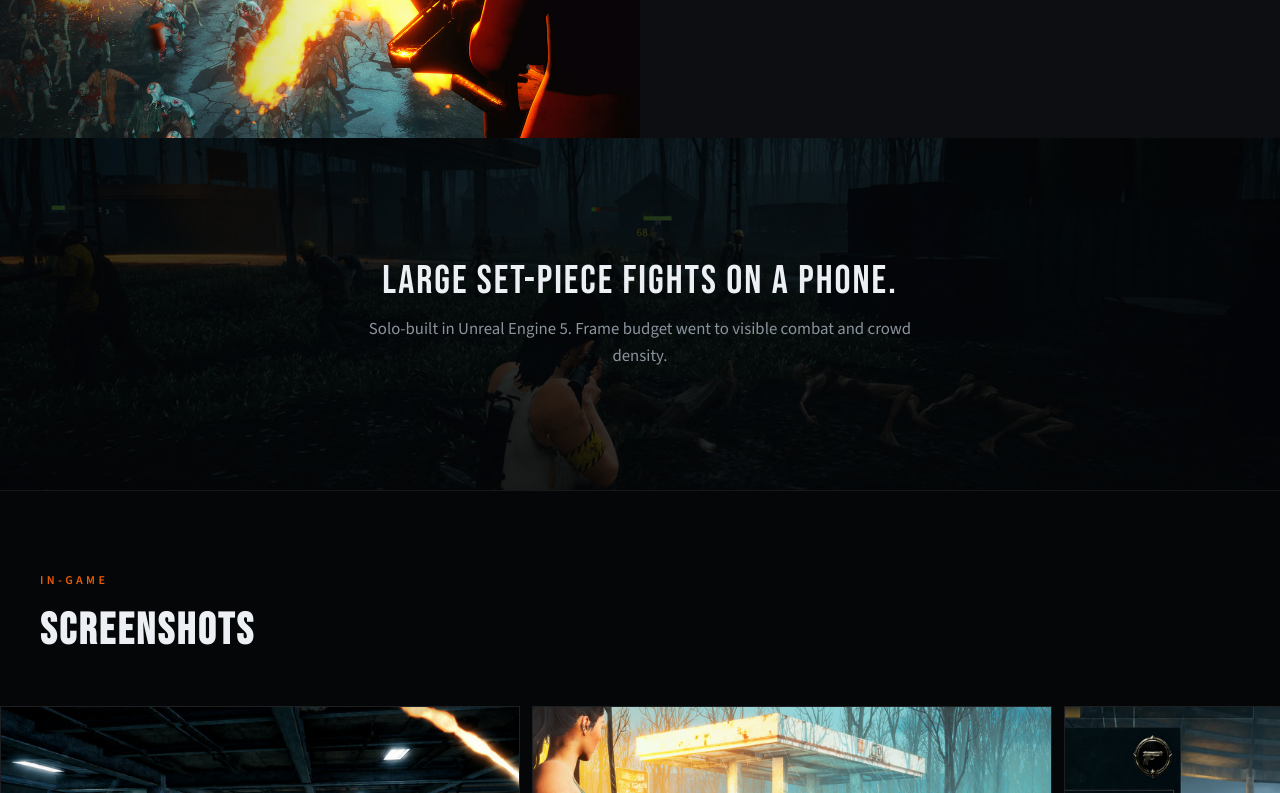
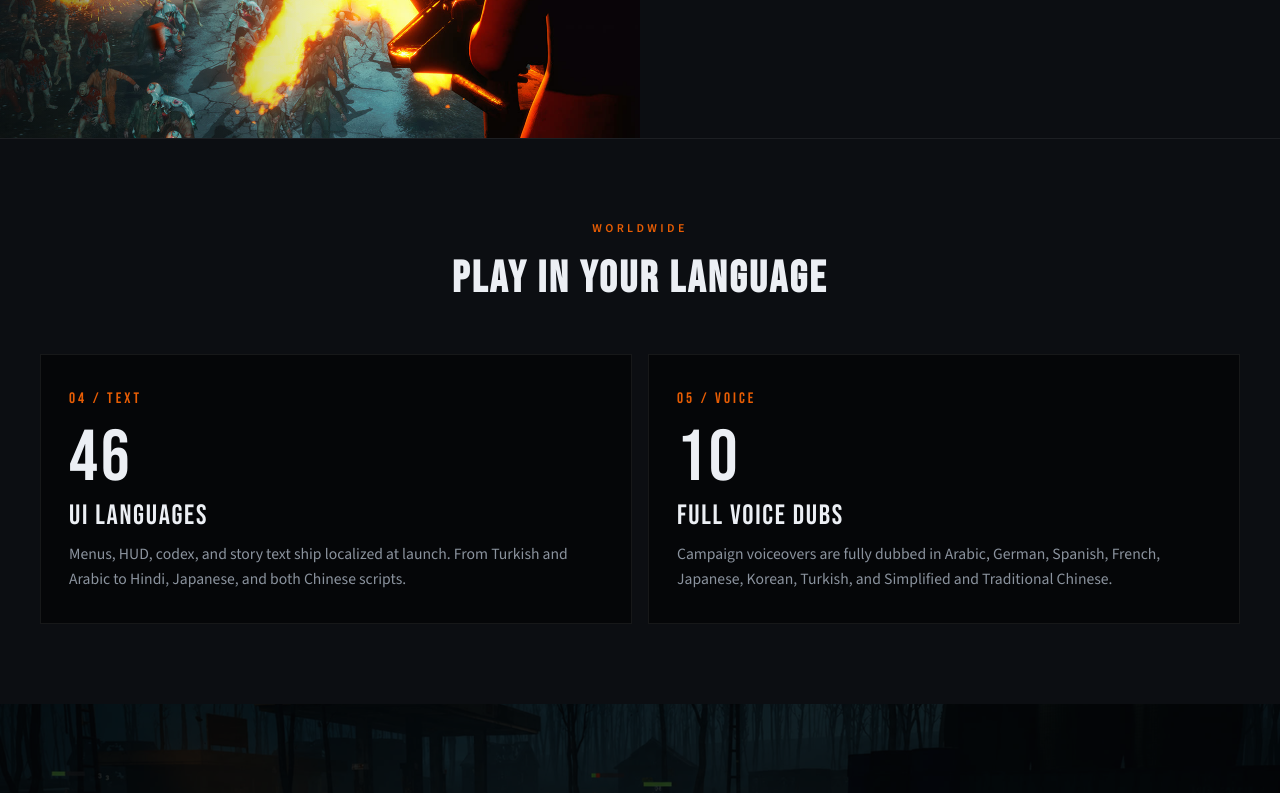
Before and after one commit to HakanErunsal/thelastline-site, a website: page index.html in a window 1280 px wide. Shown: the part 2007-2800 px from the top of the page. Drawn offline with nearby package versions, Linux system fonts and the light colour scheme.

Commit message:
Add localization feature section (46 UI languages, 10 voice dubs)

```diff
--- a/css/styles.css
+++ b/css/styles.css
@@ -408,6 +408,107 @@ body::after {
   font-size: 1.02rem;
 }
 
+/* Localization feature */
+
+.languages-section {
+  padding: 5rem 1.5rem;
+  background: var(--bg-panel);
+  border-top: 1px solid var(--line);
+}
+
+.languages-section__head {
+  width: min(100%, var(--max));
+  margin: 0 auto 2.5rem;
+  text-align: center;
+}
+
+.languages-section__label {
+  margin: 0 0 0.35rem;
+  font-size: 0.75rem;
+  font-weight: 600;
+  letter-spacing: 0.28em;
+  text-transform: uppercase;
+  color: var(--ember);
+}
+
+.languages-section__title {
+  margin: 0;
+  font-family: var(--font-display);
+  font-size: clamp(2rem, 4vw, 2.75rem);
+  letter-spacing: 0.06em;
+  text-transform: uppercase;
+}
+
+.languages-grid {
+  display: grid;
+  grid-template-columns: repeat(2, minmax(0, 1fr));
+  gap: 1rem;
+  width: min(100%, var(--max));
+  margin: 0 auto;
+}
+
+.languages-card {
+  padding: 2rem 1.75rem;
+  border: 1px solid var(--line);
+  background: var(--bg);
+}
+
+.languages-card__index {
+  margin: 0 0 0.75rem;
+  font-family: var(--font-display);
+  font-size: 0.95rem;
+  letter-spacing: 0.2em;
+  color: var(--ember);
+}
+
+.languages-card__stat {
+  margin: 0;
+  font-family: var(--font-display);
+  font-size: clamp(3rem, 8vw, 4.5rem);
+  line-height: 1;
+  letter-spacing: 0.04em;
+  color: var(--text);
+}
+
+.languages-card__title {
+  margin: 0.35rem 0 0.75rem;
+  font-family: var(--font-display);
+  font-size: clamp(1.35rem, 3vw, 1.75rem);
+  font-weight: 400;
+  line-height: 1.05;
+  letter-spacing: 0.06em;
+  text-transform: uppercase;
+}
+
+.languages-card__text {
+  margin: 0;
+  color: var(--text-dim);
+  font-size: 0.98rem;
+  line-height: 1.55;
+}
+
+.languages-card.reveal {
+  opacity: 0;
+  transform: translateY(20px);
+  transition: opacity 0.7s var(--ease), transform 0.7s var(--ease);
+}
+
+.languages-card.reveal.is-visible {
+  opacity: 1;
+  transform: none;
+}
+
+.languages-section__head.reveal {
+  opacity: 0;
+  transform: translateY(20px);
+  transition: opacity 0.7s var(--ease), transform 0.7s var(--ease);
+}
+
+.languages-section__head.reveal.is-visible {
+  opacity: 1;
+  transform: none;
+}
+
 /* Full-bleed pitch */
 
 .pitch-bleed {
@@ -766,6 +867,20 @@ body::after {
     flex: 0 0 min(84vw, 420px);
   }
 
+  .languages-section {
+    padding: 3.5rem max(1rem, env(safe-area-inset-right, 0px))
+      3.5rem max(1rem, env(safe-area-inset-left, 0px));
+  }
+
+  .languages-grid {
+    grid-template-columns: 1fr;
+    gap: 0.75rem;
+  }
+
+  .languages-card {
+    padding: 1.5rem 1.25rem;
+  }
+
   .cta-closing {
     padding: 4rem max(1.25rem, env(safe-area-inset-right, 0px))
       4rem max(1.25rem, env(safe-area-inset-left, 0px));
@@ -864,4 +979,10 @@ body::after {
     opacity: 1;
     transform: none;
   }
+
+  .languages-card.reveal,
+  .languages-section__head.reveal {
+    opacity: 1;
+    transform: none;
+  }
 }
--- a/index.html
+++ b/index.html
@@ -166,6 +166,35 @@
         </article>
       </section>
 
+      <section class="languages-section" aria-label="Localization">
+        <div class="languages-section__head reveal">
+          <p class="languages-section__label">Worldwide</p>
+          <h2 class="languages-section__title">Play in your language</h2>
+        </div>
+        <div class="languages-grid">
+          <article class="languages-card reveal">
+            <p class="languages-card__index">04 / Text</p>
+            <p class="languages-card__stat">46</p>
+            <h3 class="languages-card__title">UI languages</h3>
+            <p class="languages-card__text">
+              Menus, HUD, codex, and story text ship localized at launch.
+              From Turkish and Arabic to Hindi, Japanese, and both Chinese
+              scripts.
+            </p>
+          </article>
+          <article class="languages-card reveal">
+            <p class="languages-card__index">05 / Voice</p>
+            <p class="languages-card__stat">10</p>
+            <h3 class="languages-card__title">Full voice dubs</h3>
+            <p class="languages-card__text">
+              Campaign voiceovers are fully dubbed in Arabic, German, Spanish,
+              French, Japanese, Korean, Turkish, and Simplified and Traditional
+              Chinese.
+            </p>
+          </article>
+        </div>
+      </section>
+
       <section class="pitch-bleed">
         <div class="pitch-bleed__bg" aria-hidden="true">
           <img
```
